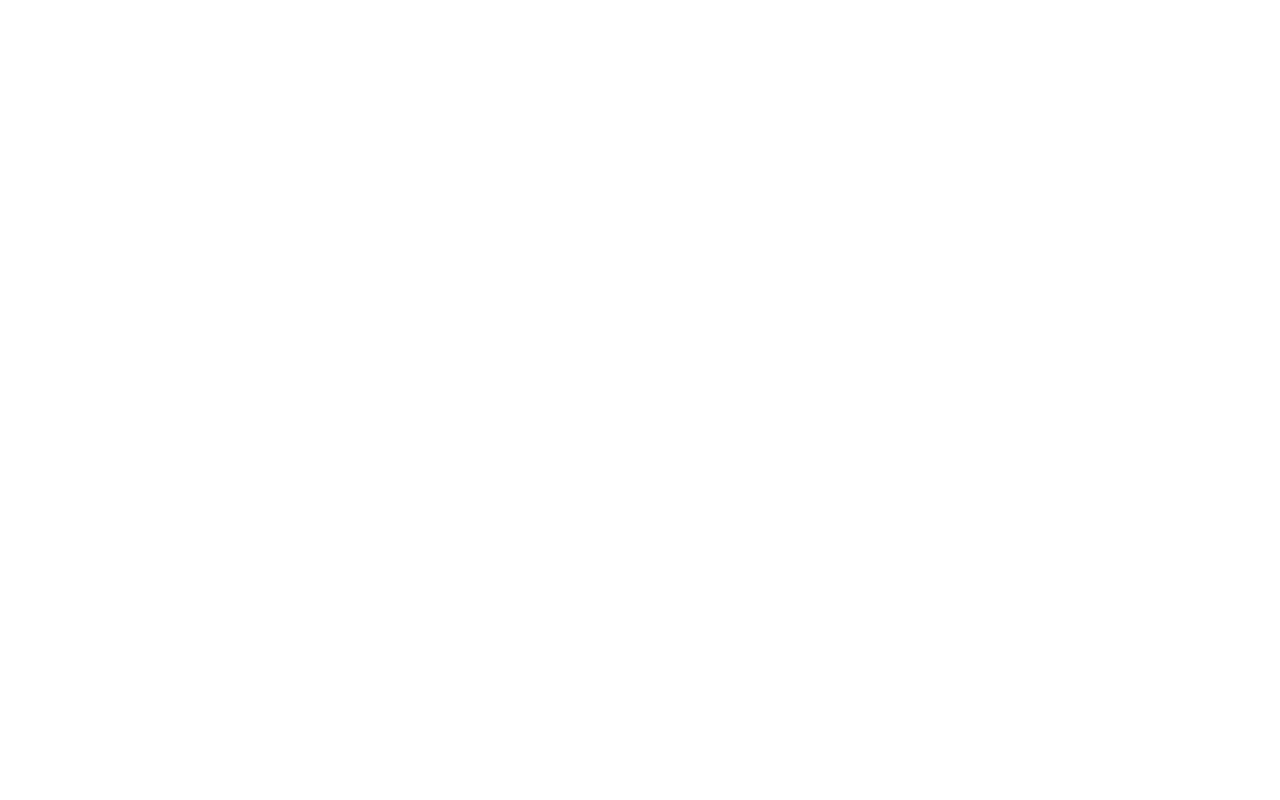
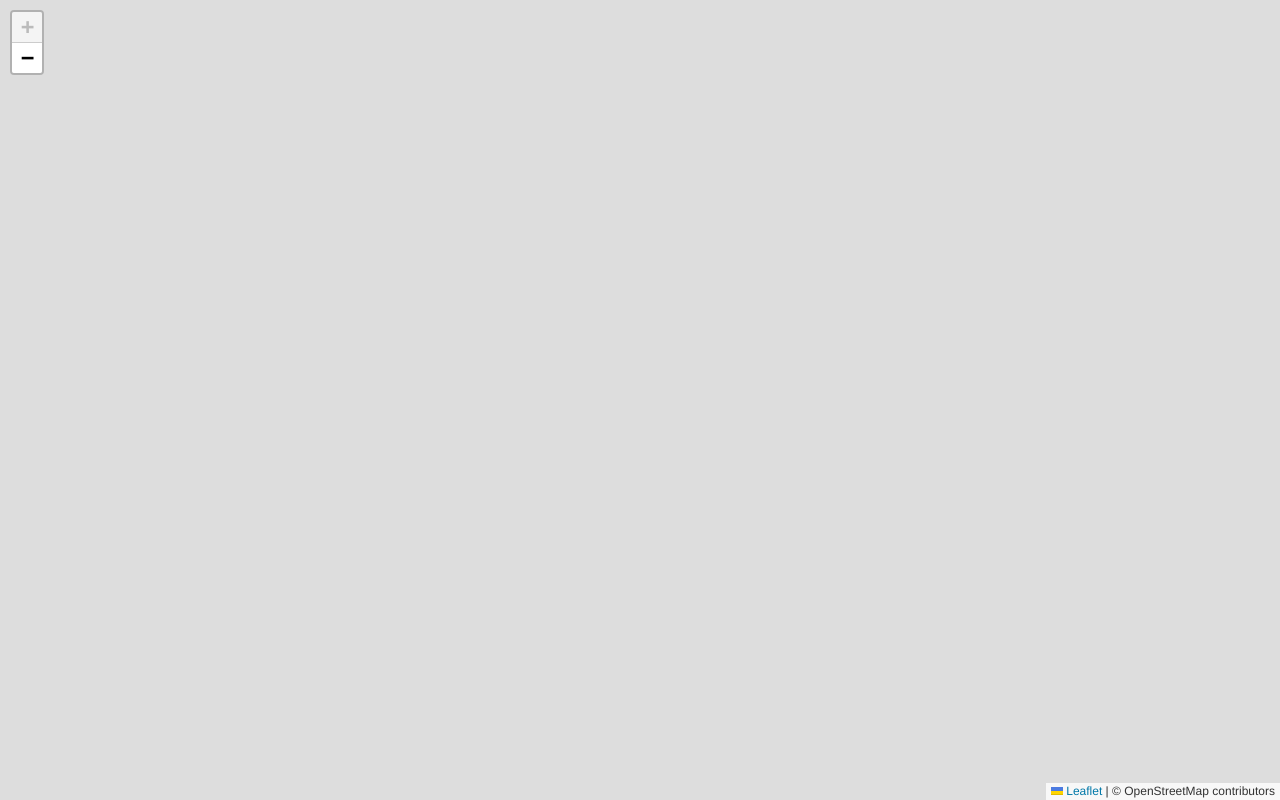
Before and after one commit to Avocadorable0/API-Google-Map, a plain HTML site: page Index.html in a window 1280 px wide. Drawn offline with nearby package versions, Linux system fonts and the light colour scheme; some packages are replaced by stand-ins of ours.

Commit message:
Ajout de l'AIP Leaflet

```diff
--- a/Index.html
+++ b/Index.html
@@ -5,19 +5,39 @@
     <meta http-equiv="X-UA-Compatible" content="IE=edge">
     <meta name="viewport" content="width=device-width, initial-scale=1.0">
     <title>API- Google Map</title>
-    <script src="https://maps.googleapis.com/maps/api/js?sensor=false"></script>
-    <script type="text/javascript">
-        function inisialiser(){
-            var parametre = {
-                center : new google.maps.LatLng(-18.952569, 47.575925),
-                zoom: 15,
-                mapTypeId: google.maps.MapTypeId.SATELLITE
-            };
-            var carte = new google.maps.Map(document.getElementById("map"),parametre);
+    <link rel="stylesheet" href="https://unpkg.com/leaflet/dist/leaflet.css" />
+    <style type="text/css">
+        html{
+            height: 100%;
         }
-    </script>
+        body{
+            height: 100%;
+            margin: 0;
+            padding: 0;
+            background-color: #178b86;
+        }
+        #map{
+            height: 100%;
+        }
+    </style>
 </head>
 <body>
     <div id="map"></div>
+    <script src="https://unpkg.com/leaflet/dist/leaflet.js"></script>
 </body>
+    <script type="text/javascript">
+        // Initialisation de la carte et réglage de la vue
+        var map = L.map('map').setView([-18.952564, 47.575915], 20);
+
+        // Ajout d'une couche de tuiles OpenStreetMap
+        L.tileLayer('https://{s}.tile.openstreetmap.org/{z}/{x}/{y}.png', {
+            attribution: '© OpenStreetMap contributors'
+        }).addTo(map);
+
+        // Ajout d'un marqueur sur la carte
+        L.marker([]).addTo(map)
+            .bindPopup('Votre emplacement')
+            .openPopup();
+    </script>
+      <script src="https://unpkg.com/leaflet/dist/leaflet.js"></script>
 </html>
```
